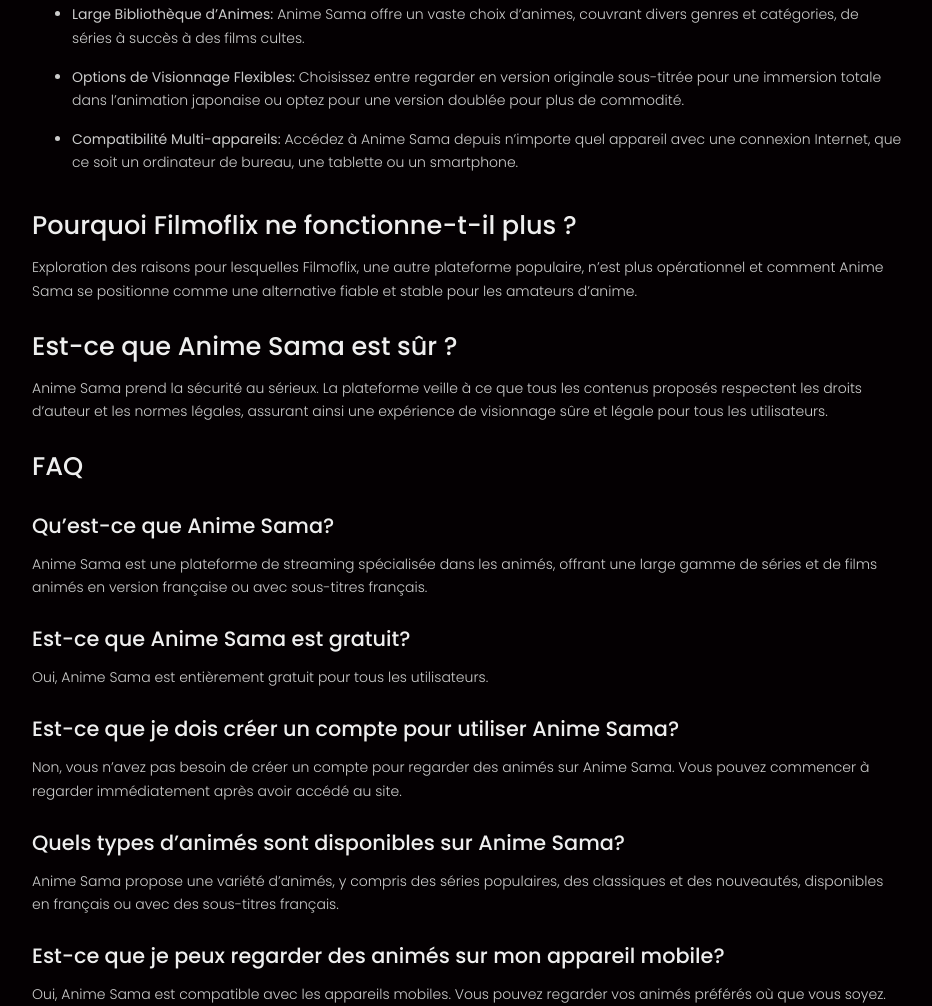
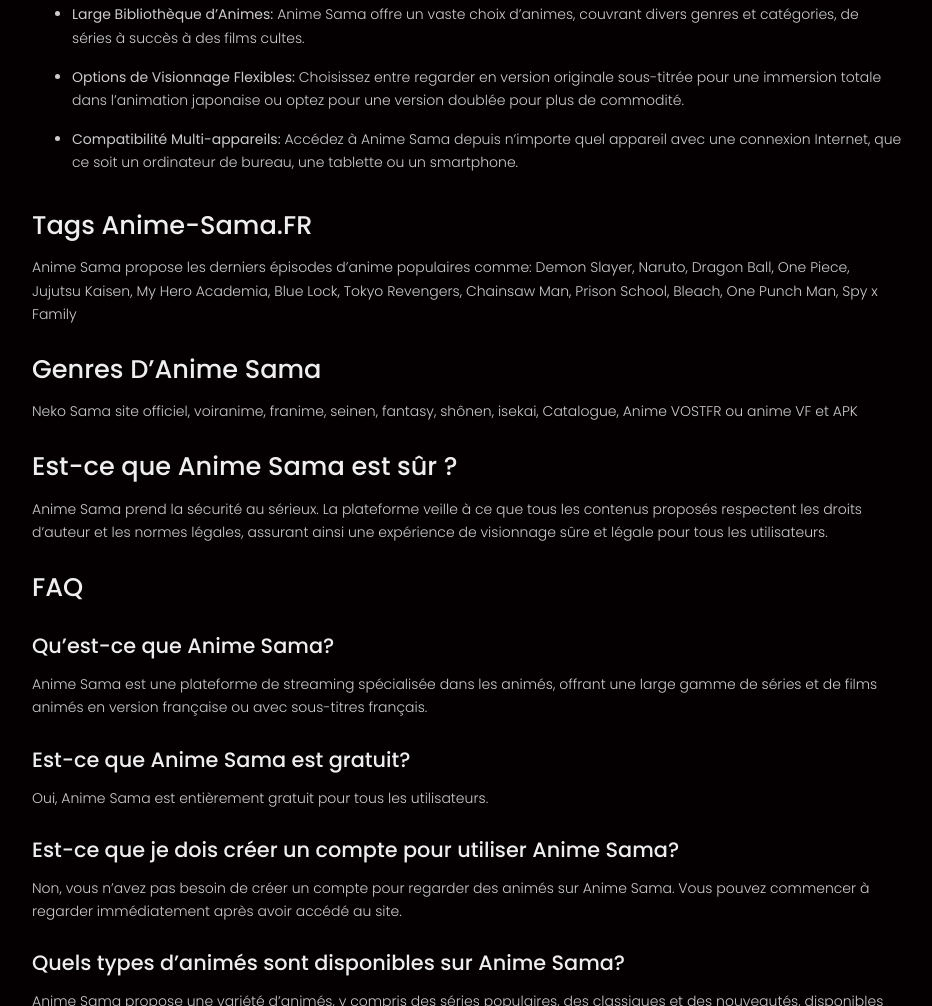
Before and after one commit to Midoadam1978/animes-sama, a plain HTML site: page index.html in a window 1280 px wide. Shown: the part 1357-2363 px from the top of the page, without its empty margins (173-1105 px from the left). Drawn offline with Linux system fonts and the light colour scheme.

Commit message:
Update index.html

```diff
--- a/index.html
+++ b/index.html
@@ -1,6 +1,6 @@
 <html xmlns="http://www.w3.org/1999/xhtml" xml:lang="fr" lang="fr"><head><meta http-equiv="Content-Type" content="text/html; charset=UTF-8">
 
-
+	<meta name="google-site-verification" content="K4FiykznQB014vhIhyTkfKVAjmRqKm09wHj56xC6jQg" />
 	<meta name="robots" content="index,follow">
 	<meta http-equiv="content-language" content="fr">
 <title>Anime-Sama | Streaming</title>
@@ -55,9 +55,13 @@
 <li><b>Compatibilité Multi-appareils:</b> Accédez à Anime Sama depuis n’importe quel appareil avec une connexion Internet, que ce soit un ordinateur de bureau, une tablette ou un smartphone.</li>
 </ul>
 
-<h2>Pourquoi Filmoflix ne fonctionne-t-il plus ?</h2>
+<h2>Tags Anime-Sama.FR</h2>
 
-<p>Exploration des raisons pour lesquelles Filmoflix, une autre plateforme populaire, n’est plus opérationnel et comment Anime Sama se positionne comme une alternative fiable et stable pour les amateurs d’anime.</p>
+<p>Anime Sama propose les derniers épisodes d’anime populaires comme: Demon Slayer, Naruto, Dragon Ball, One Piece, Jujutsu Kaisen, My Hero Academia, Blue Lock, Tokyo Revengers, Chainsaw Man, Prison School, Bleach, One Punch Man, Spy x Family</p>
+
+<h2>Genres D’Anime Sama</h2>
+
+<p>Neko Sama site officiel, voiranime, franime, seinen, fantasy, shônen, isekai, Catalogue, Anime VOSTFR ou anime VF et APK</p>
 
 <h2>Est-ce que Anime Sama est sûr ?</h2>
 
```
